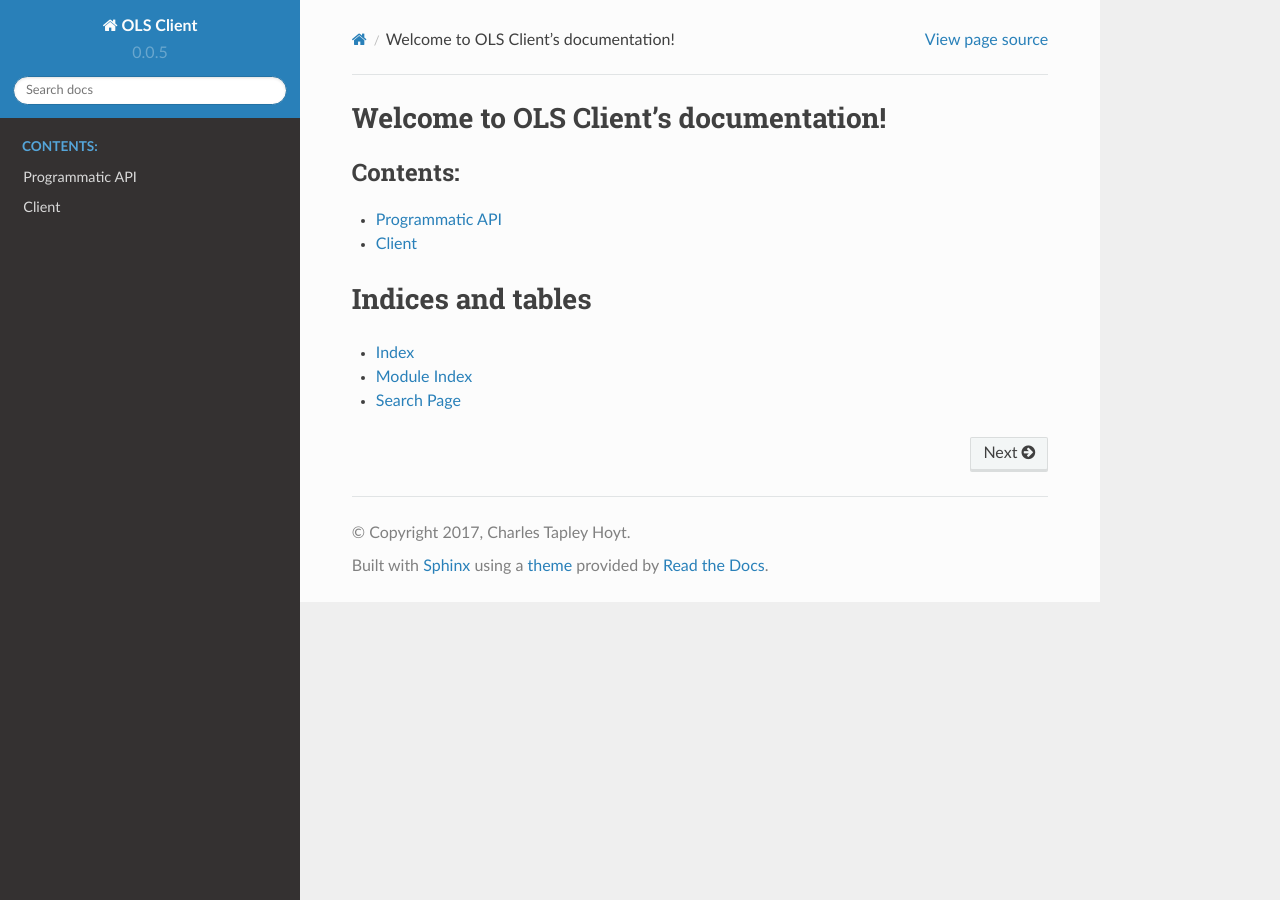
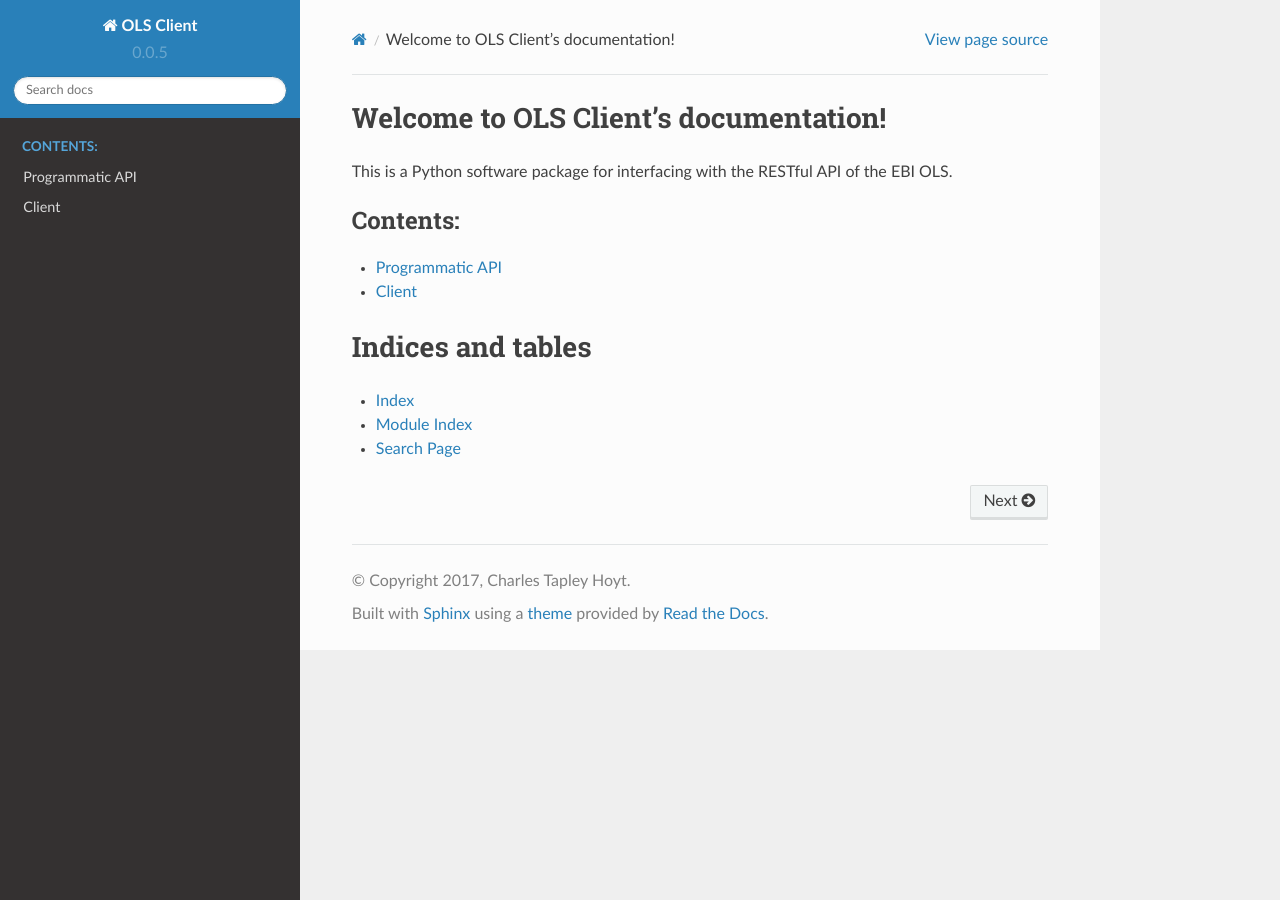
Before and after one commit to cthoyt/ols-client, a Sphinx documentation site: the page built from docs/source/index.rst, in a window 1280 px wide. Built offline with Sphinx 7.4.7 and the Read the Docs theme 2.0.0, drawn with Linux system fonts in a browser that asks for light colours.

Commit message:
Update documentation
[skip ci]

```diff
--- a/docs/source/index.rst
+++ b/docs/source/index.rst
@@ -5,6 +5,8 @@
 
 Welcome to OLS Client's documentation!
 ======================================
+
+This is a Python software package for interfacing with the RESTful API of the EBI OLS.
 
 .. toctree::
    :maxdepth: 2
```
